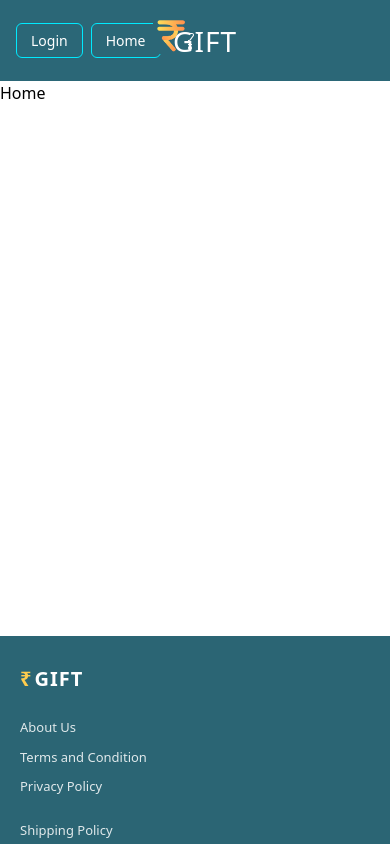
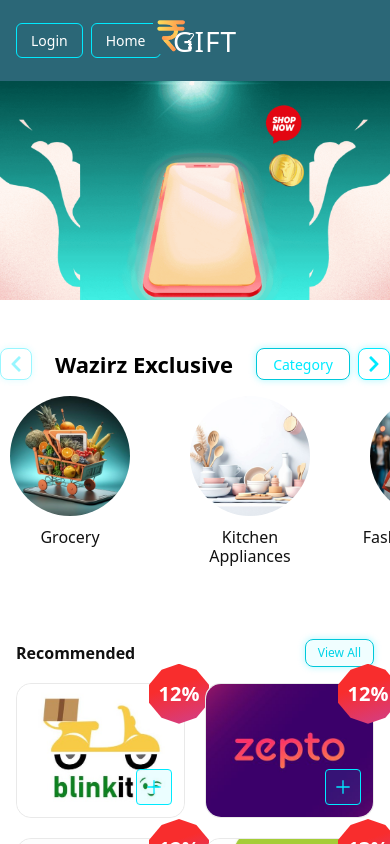
Before and after one commit to roboticx/ruppee-gift_card, a React (Vite) app: page / in a window 390 px wide. Shown: the top 844 px of the page. Built offline with nearby package versions, Linux system fonts and the light colour scheme.

Commit message:
SOme Changes

```diff
--- a/src/(main)/Home.tsx
+++ /dev/null
@@ -1,7 +0,0 @@
-const Home = () => {
-  return (
-    <div>Home</div>
-  )
-}
-
-export default Home
--- /dev/null
+++ b/src/(main)/Home/Home.tsx
@@ -0,0 +1,20 @@
+import Recommended from "./Recommended"
+import WazirExclusive from "./WazirExclusive";
+
+const Home = () => {
+    return (
+        <div className="mx-auto max-w-375" >
+
+            <div className="flex p-0 m-0">
+                <img src="/images/banner.gif" alt="banner" className="mx-auto mw-100 min-w-[75vw]" />
+            </div>
+
+            <WazirExclusive />
+
+            <Recommended />
+
+        </div>
+    )
+}
+
+export default Home
--- /dev/null
+++ b/src/(main)/Home/Recommended.tsx
@@ -0,0 +1,118 @@
+// import React from 'react'
+
+import { GrAdd } from "react-icons/gr";
+
+const Recommended = () => {
+    const onlineShopping = [
+        { name: "blinkIt", imgUrl: "blinkit.jpg", discount: "12" },
+        { name: "zepto", imgUrl: "zepto.jpg", discount: "12" },
+        { name: "amazon Fresh", imgUrl: "amazon-fresh.jpg", discount: "12" },
+        { name: "Big Basket", imgUrl: "bigbasket.jpg", discount: "13" },
+    ];
+
+    const ClothingStore = [
+        { name: "H&M", imgUrl: "h-and-m.jpg", discount: "6" },
+        { name: "Nykaa", imgUrl: "nykaa.jpg", discount: "58" },
+        { name: "Tommy Hilfiger", imgUrl: "tommy-hilfiger.jpg", discount: "56" },
+        { name: "Zara", imgUrl: "zara.jpg", discount: "21" },
+    ];
+
+    const Travel = [
+        { name: "Goibibo", imgUrl: "goibibo.jpg", discount: "28" },
+        { name: "Agoda", imgUrl: "agoda.jpg", discount: "69" },
+        { name: "Trip Advisor", imgUrl: "trip-advisor.jpg", discount: "9" },
+        { name: "Trivago", imgUrl: "trivago.jpg", discount: "13" },
+    ];
+
+    const categories = {
+        onlineShopping,
+        ClothingStore,
+        Travel,
+    };
+
+    return (
+        <section className="px-4 py-[24px] pb-[48px]">
+
+            {/* HEADER */}
+            <div className="flex items-center justify-between mb-4">
+                <h3 className="text-[16px] font-semibold text-[#111]">
+                    Recommended
+                </h3>
+
+                <a
+                    href="#"
+                    className="text-[12px]
+                        px-[12px] py-[4px]
+                        rounded-[8px]
+                        border border-[#00C8DA]
+                        bg-[#00EAFF0f]
+                        text-[#01D4E8]
+                        shadow-[0px_0px_6px_1px_#00EAFF40]"
+                >
+                    View All
+                </a>
+            </div>
+
+            {/* SECTIONS */}
+            {Object.values(categories).map((items, idx) => (
+                <div
+                    key={idx}
+                    className="grid grid-cols-2 sm:grid-cols-2 md:grid-cols-3 lg:grid-cols-4 gap-5 mb-4"
+                >
+                    {items.map((item, index) => (
+                        <div
+                            key={index}
+                            className="relative
+                                aspect-[1/0.8]
+                                rounded-[15px]
+                                bg-white
+                                border border-[#e9e9e9]
+                                flex items-center justify-center"
+                        >
+                            {/* DISCOUNT BADGE */}
+                            <span
+                                className="absolute
+                                    top-[-20px] right-[-25px]
+                                    w-[60px] h-[60px]
+                                    text-white
+                                    text-[20px] font-semibold
+                                    flex items-center justify-center
+                                    shadow-[0_6px_10px_rgba(0,0,0,0.15)]"
+                                style={{
+                                    background:
+                                        "linear-gradient(161.5deg, #F82D2D 37.3%, #DA3B75 84.55%)",
+                                    clipPath:
+                                        "polygon(50% 0%,79% 10%,100% 35%,100% 65%,79% 90%,50% 100%,21% 90%,0% 65%,0% 35%,21% 10%)",
+                                }}
+                            >
+                                {item.discount}%
+                            </span>
+
+                            {/* IMAGE */}
+                            <img
+                                src={`/images/Recommanded/${item.imgUrl}`}
+                                alt={item.name}
+                                className="w-full h-full object-cover rounded-[15px]"
+                            />
+
+                            {/* ADD BUTTON */}
+                            <button
+                                className="absolute bottom-[12px] right-[12px]
+                                    w-[36px] h-[36px]
+                                    rounded-[4px]
+                                    border border-[#00EAFF]
+                                    text-[#00EAFF]
+                                    bg-[#00EAFF14]
+                                    flex items-center justify-center"
+                            >
+                                <GrAdd />
+                            </button>
+                        </div>
+                    ))}
+                </div>
+            ))}
+        </section>
+    );
+};
+
+export default Recommended
--- /dev/null
+++ b/src/(main)/Home/WazirExclusive.tsx
@@ -0,0 +1,155 @@
+import React, { useEffect, useRef, useState } from "react";
+import { FaChevronLeft, FaChevronRight } from "react-icons/fa";
+
+interface Category {
+  name: string;
+  imageUrl: string;
+}
+
+const WazirExclusive: React.FC = () => {
+  const categories: Category[] = [
+    { name: "Grocery", imageUrl: "grocery.jpg" },
+    { name: "Kitchen Appliances", imageUrl: "kitchen-appliances.jpg" },
+    { name: "Fashion Shopping", imageUrl: "shopping.jpg" },
+    { name: "Travel", imageUrl: "travel.jpg" },
+    { name: "Electronic", imageUrl: "electronic.jpg" },
+    { name: "Jewelry", imageUrl: "jewelry.jpg" },
+    { name: "Food", imageUrl: "food.jpg" },
+    { name: "Coemetrics", imageUrl: "coemetrics.jpg" },
+    { name: "Home", imageUrl: "home.jpg" },
+    { name: "OTT", imageUrl: "ott.jpg" },
+  ];
+
+  const ITEM_WIDTH = 160;
+
+  const viewportRef = useRef<HTMLDivElement | null>(null);
+
+  // const [visibleItems, setVisibleItems] = useState<number>(0);
+  const [currentIndex, setCurrentIndex] = useState<number>(0);
+  const [maxIndex, setMaxIndex] = useState<number>(0);
+
+  const calculateVisibleItems = (): void => {
+    if (!viewportRef.current) return;
+
+    const containerWidth = viewportRef.current.clientWidth;
+    const visible = Math.floor(containerWidth / ITEM_WIDTH);
+
+    // setVisibleItems(visible);
+    setMaxIndex(Math.max(categories.length - visible, 0));
+  };
+
+  useEffect(() => {
+    calculateVisibleItems();
+    window.addEventListener("resize", calculateVisibleItems);
+
+    return () => {
+      window.removeEventListener("resize", calculateVisibleItems);
+    };
+  }, []);
+
+  const next = (): void => {
+    setCurrentIndex((prev) => (prev < maxIndex ? prev + 1 : prev));
+  };
+
+  const prev = (): void => {
+    setCurrentIndex((prev) => (prev > 0 ? prev - 1 : prev));
+  };
+
+  return (
+    <section className="py-12">
+
+      {/* HEADER */}
+      <div className="flex items-center justify-between pb-4">
+        <button
+          onClick={prev}
+          disabled={currentIndex === 0}
+          className="
+            w-8 h-8
+            rounded-lg
+            border border-[#00EAFF]
+            text-[#00EAFF]
+            bg-white
+            flex items-center justify-center
+            text-[18px]
+            shadow-[0px_0px_6px_1px_#00EAFF40]
+            disabled:opacity-40
+            disabled:cursor-not-allowed
+          "
+        >
+          <FaChevronLeft />
+        </button>
+
+        <h2 className="text-[22px] font-semibold leading-[120%] text-center">
+          Wazirz Exclusive
+        </h2>
+
+        <div className="flex items-center gap-2">
+          <button
+            className="
+              h-8 w-23.5
+              px-4
+              rounded-lg
+              border border-[#00C8DA]
+              text-[#00EAFF]
+              bg-white
+              text-[14px] font-medium
+              shadow-[0px_0px_6px_1px_#00EAFF40]
+            "
+          >
+            Category
+          </button>
+
+          <button
+            onClick={next}
+            disabled={currentIndex >= maxIndex}
+            className="
+              w-8 h-8
+              rounded-lg
+              border border-[#00EAFF]
+              text-[#00EAFF]
+              bg-white
+              flex items-center justify-center
+              text-[18px]
+              shadow-[0px_0px_6px_1px_#00EAFF40]
+              disabled:opacity-40
+              disabled:cursor-not-allowed
+            "
+          >
+            <FaChevronRight />
+          </button>
+        </div>
+      </div>
+
+      <div ref={viewportRef} className="overflow-hidden w-full">
+        <div
+          className="flex gap-10 transition-transform duration-450 ease-in-out will-change-transform"
+          style={{
+            transform: `translateX(-${currentIndex * ITEM_WIDTH}px)`,
+          }}
+        >
+          {categories.map((item: Category, index: number) => (
+            <div
+              key={index}
+              className="w-35 shrink-0 text-center"
+            >
+              <div className="w-30 h-30 rounded-full overflow-hidden mx-auto">
+                <img
+                  src={`/images/wazirz-exclusive/${item.imageUrl}`}
+                  alt={item.name}
+                  className="w-full h-full object-cover"
+                />
+              </div>
+
+              <p className="mt-3 text-[16px] font-medium text-[#111] leading-[120%]">
+                {item.name}
+              </p>
+            </div>
+          ))}
+        </div>
+      </div>
+
+    </section>
+  );
+};
+
+export default WazirExclusive;
--- a/src/layouts/AuthLayout.tsx
+++ b/src/layouts/AuthLayout.tsx
@@ -1,6 +1,6 @@
 import { Outlet } from 'react-router-dom'
-import Footer from '../components/common/Footer/Footer'
-import Header from '../components/common/Header/Header'
+import Footer from '../Components/common/Footer'
+import Header from '../Components/common/Header'
 import { useAppSelector } from "../store/store";
 
 const AuthLayout = () => {
--- a/src/layouts/RootLayout.tsx
+++ b/src/layouts/RootLayout.tsx
@@ -1,6 +1,6 @@
 import { Outlet } from "react-router-dom";
-import Header from "../components/common/Header/Header";
-import Footer from "../components/common/Footer/Footer";
+import Header from "../Components/common/Header";
+import Footer from "../Components/common/Footer";
 
 const RootLayout = () => {
 
--- a/src/routes/AppRoutes.tsx
+++ b/src/routes/AppRoutes.tsx
@@ -1,5 +1,5 @@
 import { Route, Routes } from 'react-router-dom'
-import Home from '../(main)/Home'
+import Home from '../(main)/Home/Home'
 import RootLayout from '../layouts/RootLayout'
 import AuthLayout from '../layouts/AuthLayout'
 
```
Also changed, not shown: src/Components/common/Footer.tsx (renamed from src/components/common/Footer/Footer.tsx), src/Components/common/Header.tsx (renamed from src/components/common/Header/Header.tsx).
